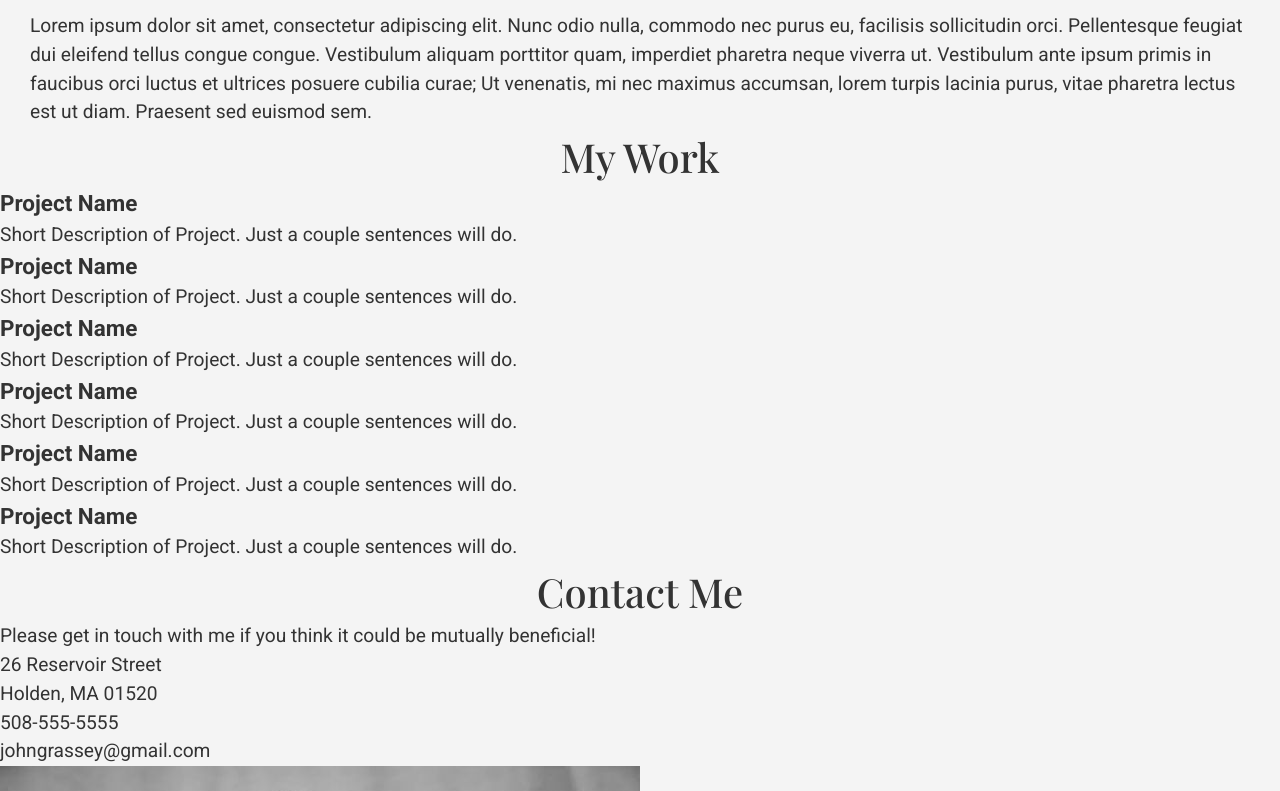
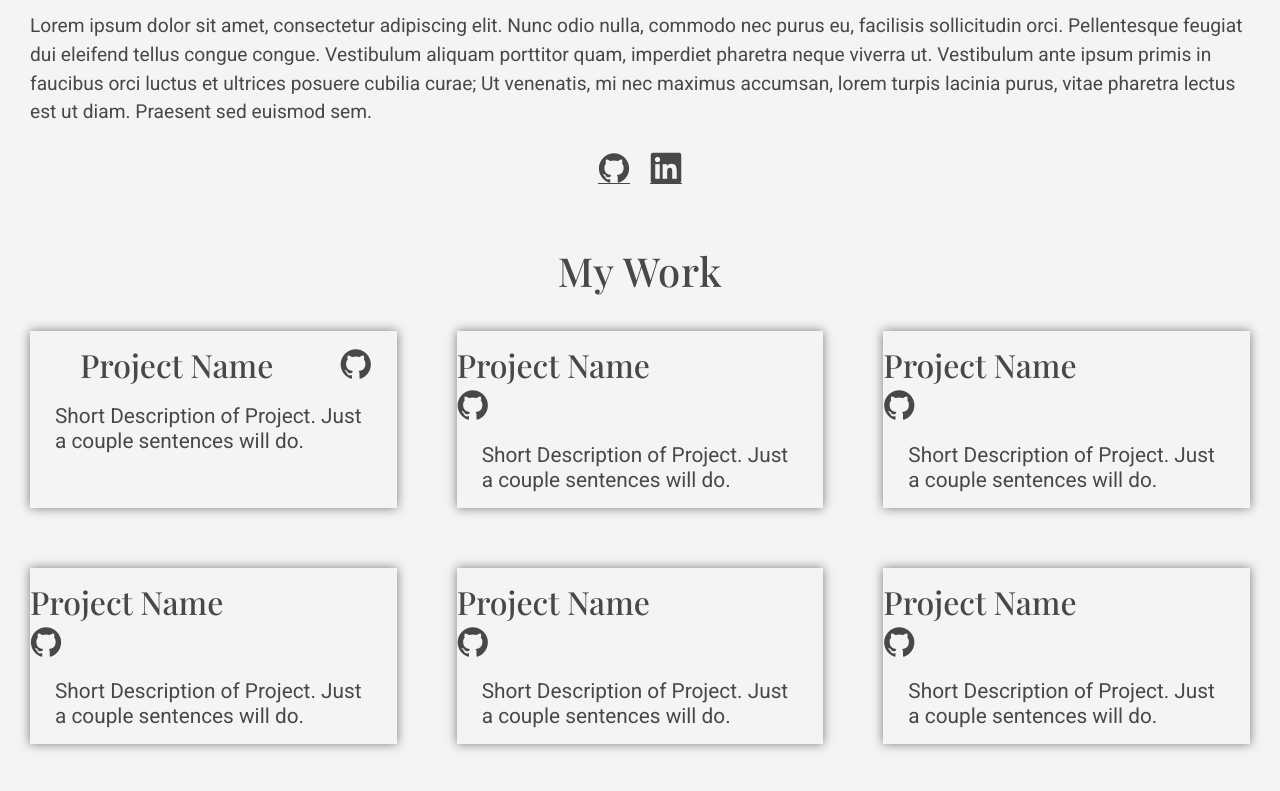
Before and after one commit to johngrassey/portfolio, a plain HTML site: page index.html in a window 1280 px wide. Shown: the part 768-1559 px from the top of the page. Drawn offline with nearby package versions, Linux system fonts and the light colour scheme; a web font is replaced by a local one.

Commit message:
Add Styling to Project List

```diff
--- a/index.html
+++ b/index.html
@@ -4,6 +4,11 @@
     <meta charset="UTF-8" />
     <meta name="viewport" content="width=device-width, initial-scale=1.0" />
     <link rel="stylesheet" href="style.css" />
+    <link
+      rel="stylesheet"
+      type="text/css"
+      href="https://cdn.jsdelivr.net/gh/devicons/devicon@latest/devicon.min.css"
+    />
     <link rel="preconnect" href="https://fonts.googleapis.com" />
     <link rel="preconnect" href="https://fonts.gstatic.com" crossorigin />
     <link
@@ -34,64 +39,95 @@
         mi nec maximus accumsan, lorem turpis lacinia purus, vitae pharetra
         lectus est ut diam. Praesent sed euismod sem.
       </p>
-      <div class="socials"></div>
+      <div class="socials">
+        <a href="https://github.com/johngrassey"
+          ><i class="devicon-github-original"></i
+        ></a>
+        <a href="https://www.linkedin.com/in/johngrassey/"
+          ><i class="devicon-linkedin-plain"></i
+        ></a>
+      </div>
     </div>
     <div class="work">
       <h2>My Work</h2>
+      <div class="projectlist">
         <div class="project">
+          <div class="projecttitle">
             <h3>Project Name</h3>
-        <div class="projectlinks"></div>
+            <div class="projectlinks">
+              <i class="devicon-github-original"></i>
+            </div>
+          </div>
           <div class="projectdescription">
             Short Description of Project. Just a couple sentences will do.
           </div>
         </div>
         <div class="project">
           <h3>Project Name</h3>
-        <div class="projectlinks"></div>
+          <div class="projectlinks">
+            <i class="devicon-github-original"></i>
+          </div>
           <div class="projectdescription">
             Short Description of Project. Just a couple sentences will do.
           </div>
         </div>
         <div class="project">
           <h3>Project Name</h3>
-        <div class="projectlinks"></div>
+          <div class="projectlinks">
+            <i class="devicon-github-original"></i>
+          </div>
           <div class="projectdescription">
             Short Description of Project. Just a couple sentences will do.
           </div>
         </div>
         <div class="project">
           <h3>Project Name</h3>
-        <div class="projectlinks"></div>
+          <div class="projectlinks">
+            <i class="devicon-github-original"></i>
+          </div>
           <div class="projectdescription">
             Short Description of Project. Just a couple sentences will do.
           </div>
         </div>
         <div class="project">
           <h3>Project Name</h3>
-        <div class="projectlinks"></div>
+          <div class="projectlinks">
+            <i class="devicon-github-original"></i>
+          </div>
           <div class="projectdescription">
             Short Description of Project. Just a couple sentences will do.
           </div>
         </div>
         <div class="project">
           <h3>Project Name</h3>
-        <div class="projectlinks"></div>
+          <div class="projectlinks">
+            <i class="devicon-github-original"></i>
+          </div>
           <div class="projectdescription">
             Short Description of Project. Just a couple sentences will do.
           </div>
         </div>
       </div>
+    </div>
     <footer>
       <h2>Contact Me</h2>
-      <p>
+      <p class="pitch">
         Please get in touch with me if you think it could be mutually
         beneficial!
       </p>
       <div class="address">
         <p>26 Reservoir Street</p>
         <p>Holden, MA 01520</p>
-        <p>508-555-5555</p>
-        <p>johngrassey@gmail.com</p>
+        <p class="phone">508-555-5555</p>
+        <p class="email">johngrassey@gmail.com</p>
+      </div>
+      <div class="socials">
+        <a href="https://github.com/johngrassey"
+          ><i class="devicon-github-original"></i
+        ></a>
+        <a href="https://www.linkedin.com/in/johngrassey/"
+          ><i class="devicon-linkedin-plain"></i
+        ></a>
       </div>
       <img src="images/headshot.jpg" alt="Another Headshot" />
     </footer>
--- a/style.css
+++ b/style.css
@@ -50,7 +50,7 @@ body {
   font-weight: 400;
   font-size: 1.2rem;
   line-height: 1.5;
-  color: #333;
+  color: #484848;
   background-color: #f4f4f4;
 }
 
@@ -105,9 +105,105 @@ h1 {
   margin: 15px 30px 0px 30px;
 }
 
+.socials {
+  display: flex;
+  margin-top: 25px;
+  justify-content: center;
+  gap: 20px;
+}
+
+a,
+i {
+  color: #484848;
+}
+
+i {
+  font-size: 2rem;
+  cursor: pointer;
+}
+
 h2 {
   font-family: "Playfair Display", serif;
   text-align: center;
   font-size: 2.5rem;
   font-weight: 500;
+  letter-spacing: 0.05rem;
 }
+
+/* WORK */
+
+.work {
+  margin: 50px 0px;
+}
+
+/* PROJECTS */
+
+.work h2 {
+  margin-bottom: 30px;
+}
+
+.projectlist {
+  display: grid;
+  grid-template-columns: repeat(auto-fit, minmax(300px, 1fr));
+  margin: 0px 30px;
+  gap: 60px;
+}
+
+.project {
+  box-shadow: 0 0 10px rgba(0, 0, 0, 0.5);
+}
+
+.projecttitle {
+  display: flex;
+  justify-content: space-between;
+  align-items: baseline;
+  padding-left: 50px;
+  padding-right: 25px;
+}
+
+.projectdescription {
+  padding: 15px 25px;
+  font-weight: 400;
+  font-size: 1.3rem;
+  line-height: 1.2;
+  color: #484848;
+}
+
+h3 {
+  font-family: "Playfair Display", serif;
+  font-size: 2rem;
+  font-weight: 500;
+  margin-top: 10px;
+}
+
+/* FOOTER */
+
+footer {
+  background-color: #6d8c84;
+  color: #fff;
+  display: flex;
+  flex-direction: column;
+}
+
+footer h2 {
+  font-size: 3rem;
+  padding-top: 30px;
+}
+
+footer p {
+  margin: 0px 30px;
+}
+
+footer img {
+  margin-top: 30px;
+}
+
+p.pitch {
+  margin-top: 10px;
+}
+
+.address,
+.phone,
+.email {
+  margin-top: 10px;
+}
```
Also changed, not shown: images/open-in-new.svg (added). Lines whose indentation alone changed are shown as unchanged.
